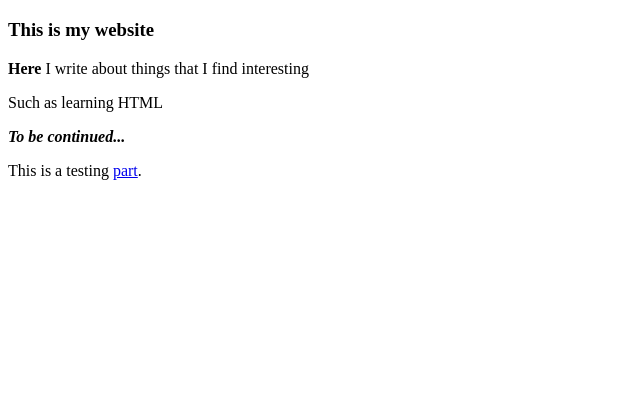
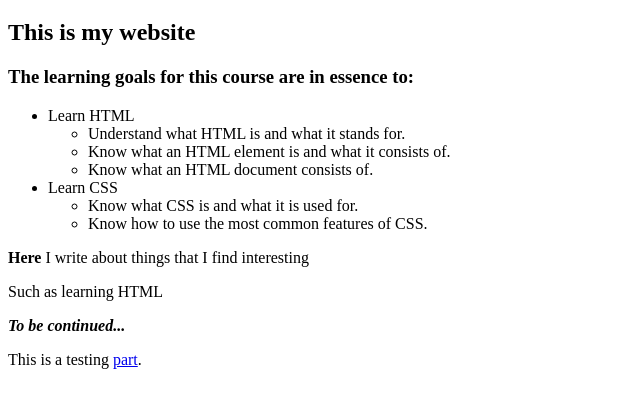
Before and after one commit to yiyuanli939/lapio-website, a plain HTML site: page index.html in a window 1280 px wide. Shown: the part 61-468 px from the top of the page, without its empty margins (0-640 px from the left). Drawn offline with Linux system fonts and the light colour scheme.

Commit message:
Part 3, add exercise 4

```diff
--- a/index.html
+++ b/index.html
@@ -10,7 +10,21 @@
 <body>
   <!--Do the exercises here-->
   <h1> Hello </h1>
-  <h3>This is my website</h3>
+  <h2>This is my website</h2>
+  <h3><strong>The learning goals for this course are in essence to:</strong></h3>
+  <ul>
+      <li> Learn HTML </li>
+      <ul>
+          <li> Understand what HTML is and what it stands for.</li>
+          <li> Know what an HTML element is and what it consists of.</li>
+          <li> Know what an HTML document consists of.</li>
+      </ul>
+      <li> Learn CSS </li>
+      <ul>
+        <li>Know what CSS is and what it is used for.</li>
+        <li>Know how to use the most common features of CSS.</li>
+      </ul>
+  </ul>
   <p><strong>Here</strong> I write about things that I find interesting</p>
   <p>Such as learning HTML</p>
   <p><strong><em> To be continued...</em></strong></p>
```
